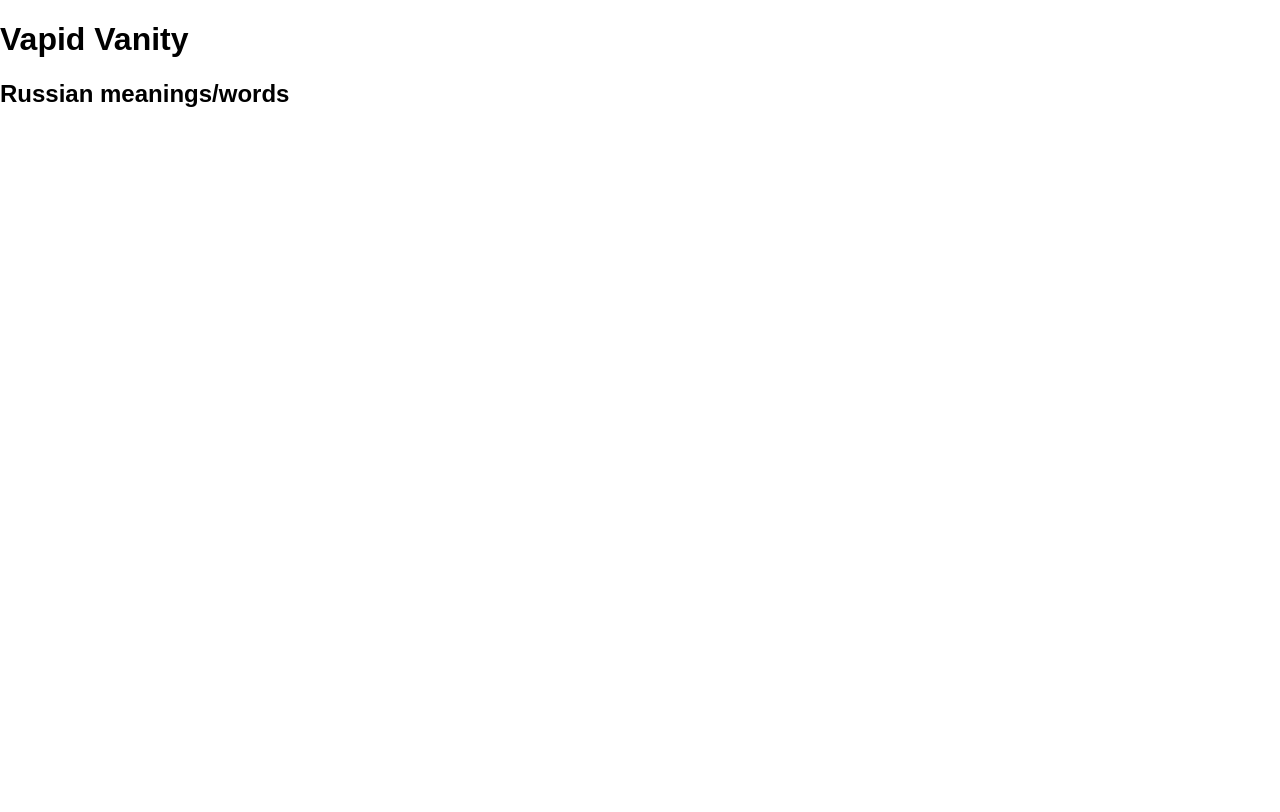
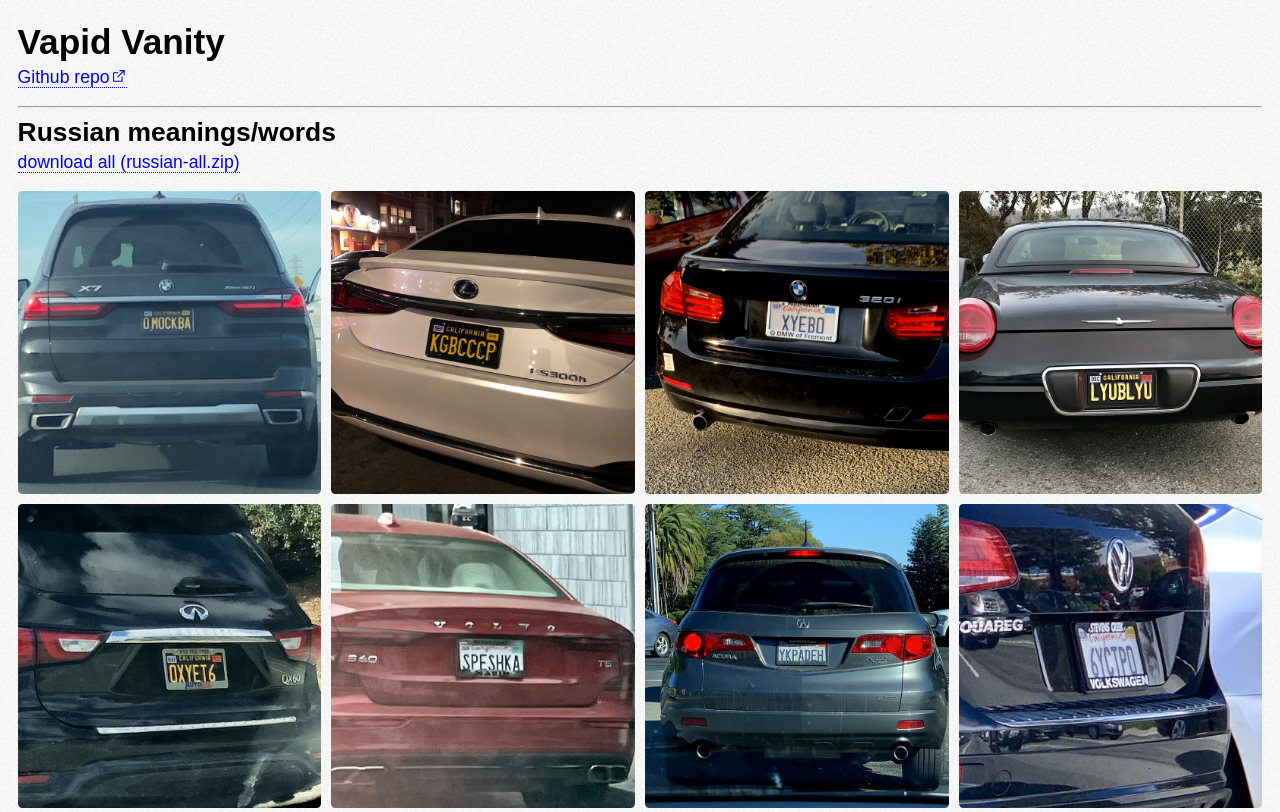
Before and after one commit to eisolo/vapid-vanity, a plain HTML site: page index.html in a window 1280 px wide. Shown: the top 812 px of the page. Drawn offline with Linux system fonts and the light colour scheme.

Commit message:
index done

```diff
--- a/index.html
+++ b/index.html
@@ -5,16 +5,52 @@
     <meta name="viewport" content="width=device-width, initial-scale=1" />
     <title>Vapid Vanity</title>
     <link href="/style.css" type="text/css" rel="stylesheet">
-
 </head>
 
 <body>
 <h1>Vapid Vanity</h1>
+<p><a href="https://github.com/eisolo/vapid-vanity" target="_blank" rel="nofollow noopener noreferrer">Github repo<svg width="17px" height="17px" viewbox="0 -2 24 24" style="cursor:pointer"><g stroke-width="1.5" stroke="#0000cd" fill="none" stroke-linecap="round" stroke-linejoin="round"><polyline points="17 13.5 17 19.5 5 19.5 5 7.5 11 7.5"></polyline><path d="M14,4.5 L20,4.5 L20,10.5 M20,4.5 L11,13.5"></path></g></svg></a></p>
+<hr>
 <h2>Russian meanings/words</h2>
-<div class="row">
-    <div class="column">
-        <img src="">
-    </div>
+<p><a href="/russian-all.zip">download all (russian-all.zip)</a></p>
+<div class="gallery-grid">
+    <img src="/Russian_meanings/2456935.jpg">
+    <img src="/Russian_meanings/3085532.jpg">
+    <img src="/Russian_meanings/3146594.jpg">
+    <img src="/Russian_meanings/3426341.jpg">
+    <img src="/Russian_meanings/3762157.jpg">
+    <img src="/Russian_meanings/3828319.jpg">
+    <img src="/Russian_meanings/9089322.jpg">
+    <img src="/Russian_meanings/9296575.jpg">
+    <img src="/Russian_meanings/9296575.jpg">
+    <img src="/Russian_meanings/9684162.jpg">
+    <img src="/Russian_meanings/9734624.jpg">
+</div>
+
+<h2>English meanings/words</h2>
+<p><a href="/english-all.zip">download all (english-all.zip)</a></p>
+<div class="gallery-grid">
+    <img src="/English_meanings/2248604.jpg">
+    <img src="/English_meanings/2290705.jpg">
+    <img src="/English_meanings/2424182.jpg">
+    <img src="/English_meanings/2981608.jpg">
+    <img src="/English_meanings/3952755.jpg">
+    <img src="/English_meanings/4243454.jpg">
+    <img src="/English_meanings/4695103.jpg">
+    <img src="/English_meanings/5479072.jpg">
+    <img src="/English_meanings/5703199.jpg">
+    <img src="/English_meanings/5876837.jpg">
+    <img src="/English_meanings/5949623.jpg">
+    <img src="/English_meanings/6075827.jpg">
+    <img src="/English_meanings/7045439.jpg">
+    <img src="/English_meanings/7267554.jpg">
+    <img src="/English_meanings/7275896.jpg">
+    <img src="/English_meanings/7652765.jpg">
+    <img src="/English_meanings/7948441.jpg">
+    <img src="/English_meanings/8086471.jpg">
+    <img src="/English_meanings/8303019.jpg">
+    <img src="/English_meanings/9062146.jpg">
+    <img src="/English_meanings/9381175.jpg">
 </div>
 
 </body>
--- a/style.css
+++ b/style.css
@@ -1,53 +1,53 @@
+html {
+  scroll-behavior: smooth;
+  font-family: Arial;
+  background-image: url(/misc/background-noise.png);
+  background-color: #fafafa;
+  font-size: 110%;
+  padding: 1rem;
+}
+
+html, body {
+  margin: 0;
+}
+
+@media only screen and (max-width: 600px) {
+  html {
+    font-size: 90%;
+  }
+}
+
 * {
   box-sizing: border-box;
 }
 
-body {
-  margin: 0;
-  font-family: Arial;
+
+h1, h2, h3, h4, h5 {
+  margin: .25rem 0 .25rem 0;
 }
 
-.header {
-  text-align: center;
-  padding: 32px;
+p {
+  margin-top: 0;
 }
 
-.row {
-  display: -ms-flexbox; /* IE10 */
-  display: flex;
-  -ms-flex-wrap: wrap; /* IE10 */
-  flex-wrap: wrap;
-  padding: 0 4px;
+a {
+  text-decoration: none;
+  border-bottom: 1px dotted;
 }
 
-/* Create four equal columns that sits next to each other */
-.column {
-  -ms-flex: 25%; /* IE10 */
-  flex: 25%;
-  max-width: 25%;
-  padding: 0 4px;
+a:hover {
+  color: #f00;
+  border-bottom: 1px solid;
 }
 
-.column img {
-  margin-top: 8px;
-  vertical-align: middle;
-  width: 100%;
+img {
+  max-width: 100%;
+  border-radius: .25rem;
 }
 
-/* Responsive layout - makes a two column-layout instead of four columns */
-@media screen and (max-width: 800px) {
-  .column {
-    -ms-flex: 50%;
-    flex: 50%;
-    max-width: 50%;
-  }
+.gallery-grid {
+  display: grid;
+  grid-gap: 10px;
+  grid-template-columns: repeat(auto-fit, minmax(300px, 1fr));
+  margin-bottom: 50px;
 }
-
-/* Responsive layout - makes the two columns stack on top of each other instead of next to each other */
-@media screen and (max-width: 600px) {
-  .column {
-    -ms-flex: 100%;
-    flex: 100%;
-    max-width: 100%;
-  }
-}
```
Also changed, not shown: misc/background-noise.png (added), 4 other files.
